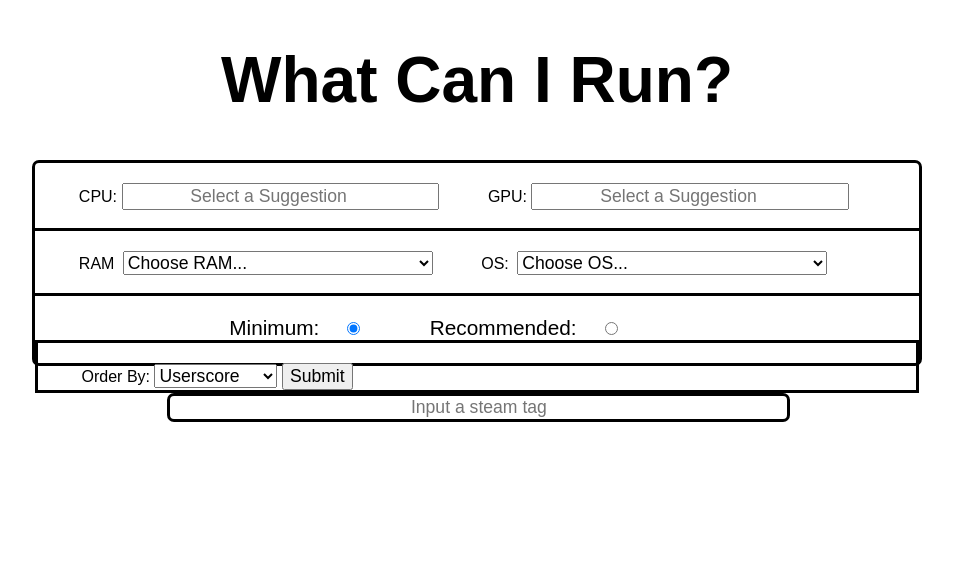
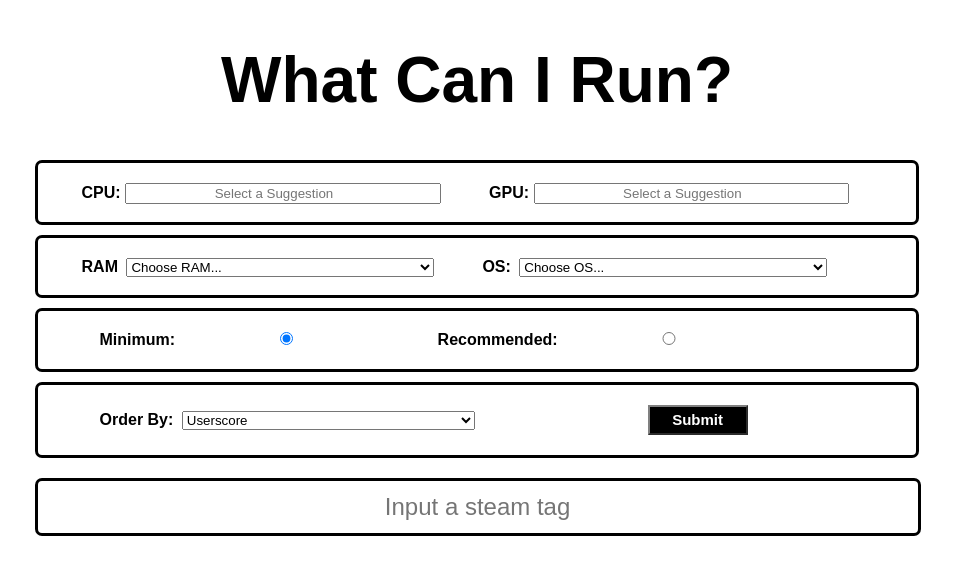
Before and after one commit to TobyBBrown/Project, a Flask app: page /input in a window 1280 px wide. Shown: the top 575 px of the page, without its empty margins (163-1116 px from the left). Run offline with Flask 2, Linux system fonts and the light colour scheme; data comes from the database, SQL or seed files in the repository; data that the repository does not hold is empty.

Commit message:
Redid input css

```diff
--- a/Python/WebApp/static/input_style.css
+++ b/Python/WebApp/static/input_style.css
@@ -5,27 +5,21 @@ h1 {
     font-weight: bold;
 }
 
-#specification {
+form {
     position: relative;
-    border: 3px solid;
-    border-radius: 7px;
     height: 200px;
     width: 70%;
     margin: auto;
-    margin-bottom: 30px;
-    font-family: Arial, sans-serif;
-
 }
 
 #top_spec {
     position: relative;
-    border-bottom: solid;
-    margin: 0 auto;
+    border: 3px solid;
+    border-radius: 7px;
+    margin: 10px auto;
     padding-top: 20px;
-}
+    font-family: Arial, sans-serif;
 
-label {
-    margin-left: 5%;
 }
 
 #top_spec input {
@@ -37,49 +31,74 @@ label {
 
 #mid_spec {
     position: relative;
-    border-bottom: solid;
-    margin: 0 auto;
+    border: 3px solid;
+    border-radius: 7px;
+    margin: 10px auto;
     padding-top: 20px;
+    font-family: Arial, sans-serif;
 }
 
-#mid_spec select {
+select {
     width: 35%;
     margin-left: 4px;
 }
 
 #bottom_spec {
     position: relative;
-    width: 70%;
-    margin: 0 auto;
-    padding-top: 20px;
+    border: 3px solid;
+    border-radius: 7px;
+    margin: 10px auto;
+    padding: 20px;
+    font-family: Arial, sans-serif;
 
 }
 
-#bottom_spec label {
+#bottom_spec input {
     position: relative;
-    margin: 10%;
-    margin-right: 3%;
-    font-size: 1.3em;
+    width: 25%;
+    margin: auto auto auto 2px;
+    text-align: center;
 }
+
 
 #order_submit {
     position: relative;
     border: 3px solid;
-    margin: 0 auto;
-    padding-top: 20px;
+    border-radius: 7px;
+    margin: 10px auto 0 auto;
+    padding: 20px;
+    font-family: Arial, sans-serif;
+
+}
+
+#order_submit select {
+    margin-right: 10%;
+}
+
+#order_submit input {
+    margin-left: 10%;
+    background: black;
+    color: white;
+    border-style: outset;
+    border-color: gray;
+    height: 30px;
+    width: 100px;
+    font: bold 15px arial, sans-serif;
+    text-shadow:none;
 }
 
 #search {
+    position: relative;
     border: transparent;
-    border-radius: 7px;
-    width: 70%;
     margin: auto;
+    padding-top: 20px;
     font-family: Arial, sans-serif;
 
 }
 
 #tag_input {
     width: 99%;
+    height: 50px;
     border: 3px solid;
     border-radius: 7px;
     font-size: 1.5em;
@@ -87,6 +106,7 @@ label {
 
 }
 
-#specification input, #specification select{
-    font-size: 1.1em;
+label {
+    margin-left: 5%;
+    font-weight: bold;
 }
```
Also changed, not shown: Python/WebApp/templates/results.html (+5 -5 lines).
